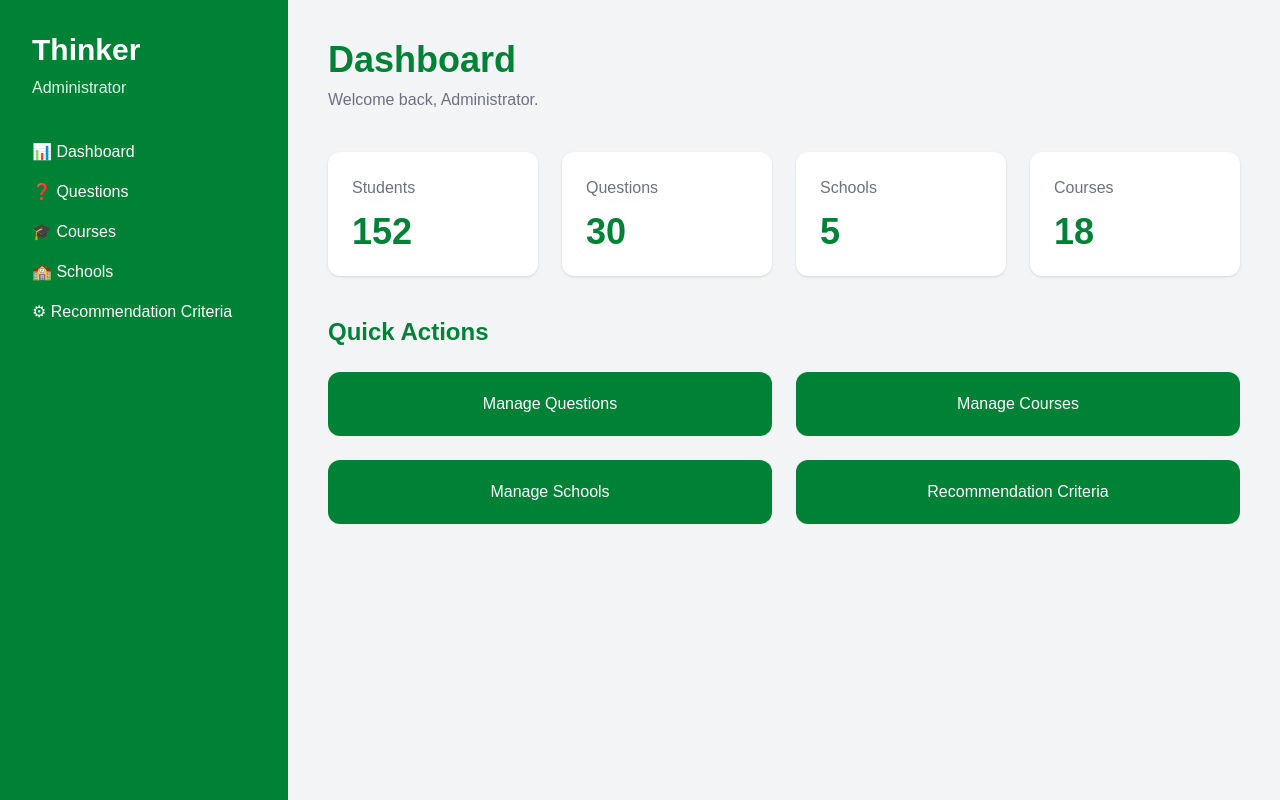
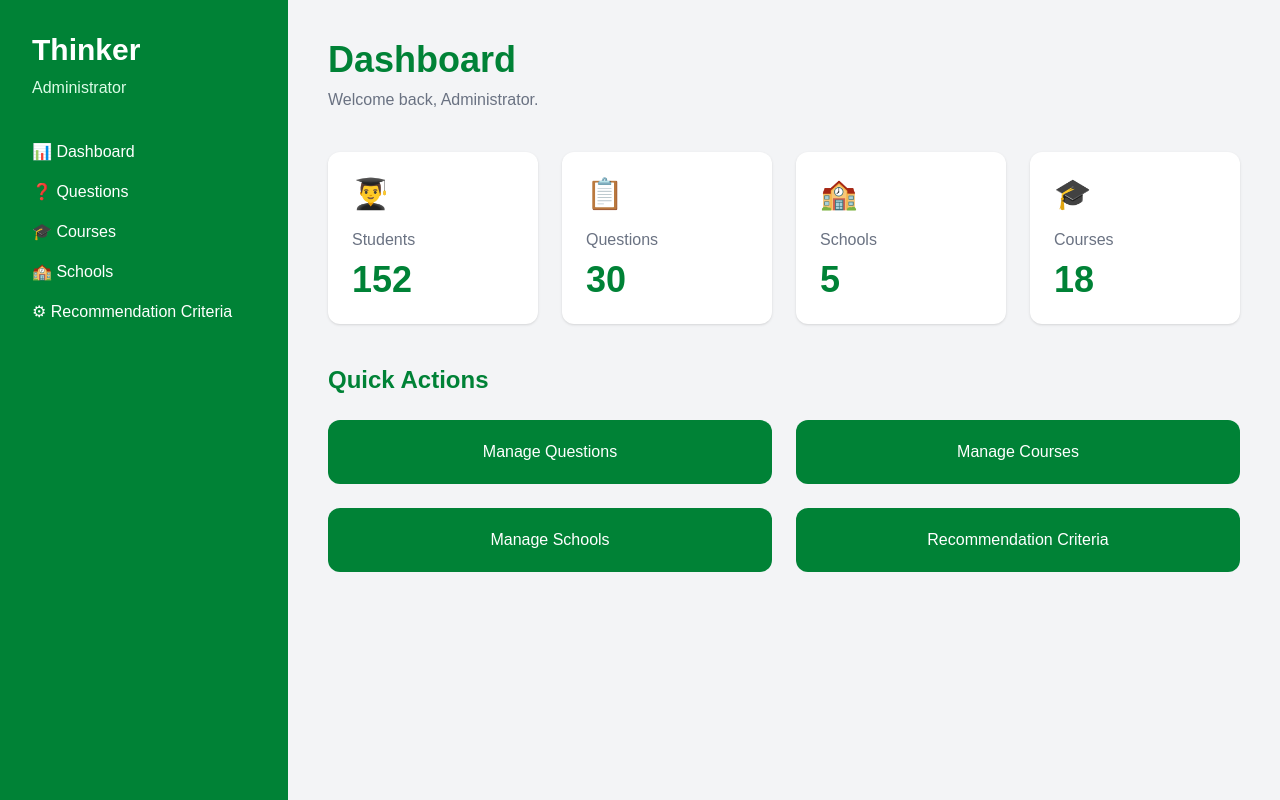
Before and after one commit to ryrycode/ai-course-recommendation, a Next.js app in the folder frontend/: page /admin/dashboard in a window 1280 px wide. Built offline with nearby package versions, Linux system fonts and the light colour scheme.

Commit message:
Created reusable AdminSidebar component

```diff
--- a/frontend/src/app/admin/dashboard/page.js
+++ b/frontend/src/app/admin/dashboard/page.js
@@ -1,3 +1,5 @@
+import AdminStatCard from "@/components/AdminStatCard";
+
 export default function Dashboard() {
   return (
     <>
@@ -10,43 +12,37 @@ export default function Dashboard() {
         Welcome back, Administrator.
       </p>
 
-      {/* Statistics */}
+      {/* Statistics Cards */}
 
       <div className="grid grid-cols-4 gap-6 mt-10">
 
-        <div className="bg-white rounded-xl shadow p-6">
-          <p className="text-gray-500">Students</p>
+        <AdminStatCard
+          title="Students"
+          value="152"
+          icon="👨‍🎓"
+        />
 
-          <h2 className="text-4xl font-bold text-green-700 mt-3">
-            152
-          </h2>
+        <AdminStatCard
+          title="Questions"
+          value="30"
+          icon="📋"
+        />
+
+        <AdminStatCard
+          title="Schools"
+          value="5"
+          icon="🏫"
+        />
+
+        <AdminStatCard
+          title="Courses"
+          value="18"
+          icon="🎓"
+        />
+
       </div>
 
-        <div className="bg-white rounded-xl shadow p-6">
-          <p className="text-gray-500">Questions</p>
-
-          <h2 className="text-4xl font-bold text-green-700 mt-3">
-            30
-          </h2>
-        </div>
-
-        <div className="bg-white rounded-xl shadow p-6">
-          <p className="text-gray-500">Schools</p>
-
-          <h2 className="text-4xl font-bold text-green-700 mt-3">
-            5
-          </h2>
-        </div>
-
-        <div className="bg-white rounded-xl shadow p-6">
-          <p className="text-gray-500">Courses</p>
-
-          <h2 className="text-4xl font-bold text-green-700 mt-3">
-            18
-          </h2>
-        </div>
-
-      </div>
+      {/* Quick Actions */}
 
       <div className="mt-10">
 
@@ -76,8 +72,6 @@ export default function Dashboard() {
 
       </div>
 
-
-
     </>
   );
 }
--- a/frontend/src/app/admin/layout.js
+++ b/frontend/src/app/admin/layout.js
@@ -1,46 +1,12 @@
 import Link from "next/link";
+import AdminSidebar from "@/components/AdminSidebar";
 
 export default function AdminLayout({ children }) {
   return (
     <main className="min-h-screen bg-gray-100">
       <div className="flex">
 
-        {/* Sidebar */}
-        <aside className="w-72 bg-green-700 text-white min-h-screen p-8">
-
-          <h1 className="text-3xl font-bold">
-            Thinker
-          </h1>
-
-          <p className="text-green-100 mt-2">
-            Administrator
-          </p>
-
-          <nav className="mt-10 space-y-4">
-
-            <Link href="/admin/dashboard" className="block hover:text-green-200">
-              📊 Dashboard
-            </Link>
-
-            <Link href="/admin/questions" className="block hover:text-green-200">
-              ❓ Questions
-            </Link>
-
-            <Link href="/admin/courses" className="block hover:text-green-200">
-              🎓 Courses
-            </Link>
-
-            <Link href="/admin/schools" className="block hover:text-green-200">
-              🏫 Schools
-            </Link>
-
-            <Link href="/admin/criteria" className="block hover:text-green-200">
-              ⚙ Recommendation Criteria
-            </Link>
-
-          </nav>
-
-        </aside>
+        <AdminSidebar />
 
         {/* Page Content */}
         <section className="flex-1 p-10">
--- /dev/null
+++ b/frontend/src/components/AdminSidebar.jsx
@@ -0,0 +1,58 @@
+import Link from "next/link";
+
+export default function AdminSidebar() {
+  return (
+
+    <aside className="w-72 bg-green-700 text-white min-h-screen p-8">
+
+      <h1 className="text-3xl font-bold">
+        Thinker
+      </h1>
+
+      <p className="text-green-100 mt-2">
+        Administrator
+      </p>
+
+      <nav className="mt-10 space-y-4">
+
+        <Link
+          href="/admin/dashboard"
+          className="block hover:text-green-200"
+        >
+          📊 Dashboard
+        </Link>
+
+        <Link
+          href="/admin/questions"
+          className="block hover:text-green-200"
+        >
+          ❓ Questions
+        </Link>
+
+        <Link
+          href="/admin/courses"
+          className="block hover:text-green-200"
+        >
+          🎓 Courses
+        </Link>
+
+        <Link
+          href="/admin/schools"
+          className="block hover:text-green-200"
+        >
+          🏫 Schools
+        </Link>
+
+        <Link
+          href="/admin/criteria"
+          className="block hover:text-green-200"
+        >
+          ⚙ Recommendation Criteria
+        </Link>
+
+      </nav>
+
+    </aside>
+
+  );
+}
--- /dev/null
+++ b/frontend/src/components/AdminStatCard.jsx
@@ -0,0 +1,25 @@
+export default function AdminStatCard({
+    title,
+    value,
+    icon,
+}) {
+    return (
+
+        <div className="bg-white rounded-xl shadow p-6">
+
+            <div className="text-3xl">
+                {icon}
+            </div>
+
+            <p className="text-gray-500 mt-4">
+                {title}
+            </p>
+
+            <h2 className="text-4xl font-bold text-green-700 mt-2">
+                {value}
+            </h2>
+
+        </div>
+
+    );
+}
```
Lines whose indentation alone changed are shown as unchanged.
